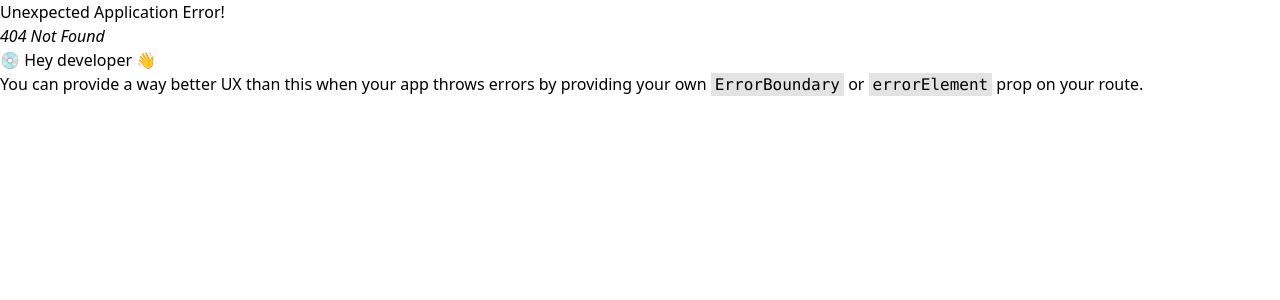
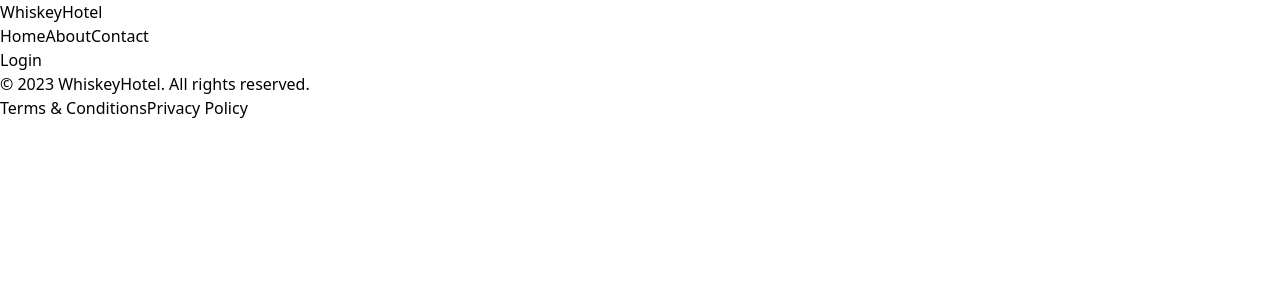
Before and after one commit to pmiapier/whiskeyHotel, a React (Vite) app in the folder app/: page /login in a window 1280 px wide. Before the commit this address had no page. Shown: the top 300 px of the page. Built offline with nearby package versions, Linux system fonts and the light colour scheme.

Commit message:
added Login.jsx and Booking.jsx

```diff
--- /dev/null
+++ b/app/src/pages/Login.jsx
@@ -0,0 +1,7 @@
+export default function Login() {
+  return (
+    <div>
+      <button>Login</button>
+    </div>
+  );
+}
--- /dev/null
+++ b/app/src/pages/users/Booking.jsx
@@ -0,0 +1,3 @@
+export default function Booking() {
+  return <div>Booking</div>;
+}
--- a/app/src/router/Route.jsx
+++ b/app/src/router/Route.jsx
@@ -1,21 +1,30 @@
-import { createBrowserRouter, RouterProvider } from 'react-router-dom';
-import Layout from '../layout/Layout';
-import Home from '../pages/Home';
-import Contact from '../pages/Contact';
+import { createBrowserRouter, RouterProvider } from "react-router-dom";
+import Layout from "../layout/Layout";
+import Home from "../pages/Home";
+import Contact from "../pages/Contact";
+import Login from "../pages/Login";
+import Booking from "../pages/users/Booking";
 
 const router = createBrowserRouter([
-    {
-      path: '/',
-      element: (
-        <Layout />
-      ),
-      children: [
-        { path: '', element: <Home /> },
-        { path: '/contact', element: <Contact /> },
-      ]
-    }
-  ]);
+  {
+    path: "/",
+    element: <Layout />,
+    children: [
+      { path: "", element: <Home /> },
+      { path: "/contact", element: <Contact /> },
+      { path: "/login", element: <Login /> },
+    ],
+  },
+  {
+    path: "/user",
+    element: <Layout />,
+    children: [
+      { path: "/user", element: <Home /> },
+      { path: "/user/booking", element: <Booking /> },
+    ],
+  },
+]);
 
 export default function Route() {
-    return <RouterProvider router={router} />;
-  }
+  return <RouterProvider router={router} />;
+}
```
